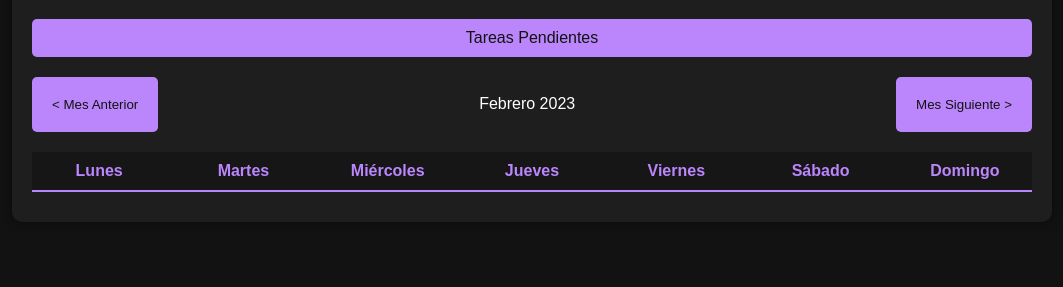
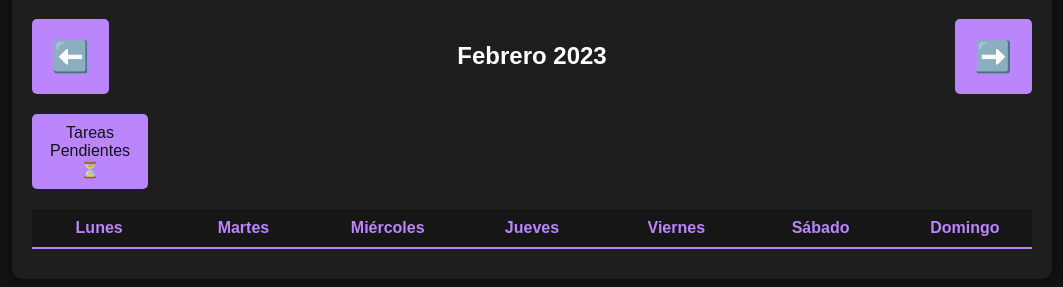
Before and after one commit to emer5mc/proyectoAnalisis, a plain HTML site: page calendario.html in a window 1280 px wide. Shown: the part 81-368 px from the top of the page, without its empty margins (108-1171 px from the left). Drawn offline with Linux system fonts and the light colour scheme; no server answers.

Commit message:
botón tareas pendientes

```diff
--- a/calendario.html
+++ b/calendario.html
@@ -12,12 +12,12 @@
 <body>
     <div class="container">
         <h1>Calendario Agenda</h1>
-        <a href="tareas.html" class="pending-tasks-button">Tareas Pendientes</a>
         <div class="calendar-controls">
-            <button id="prevMonth">&lt; Mes Anterior</button>
+            <button id="prevMonth">⬅️</button>
             <span id="currentMonthYear">Febrero 2023</span>
-            <button id="nextMonth">Mes Siguiente &gt;</button>
+            <button id="nextMonth">➡️</button>
         </div>
+        <a href="tareas.html" class="pending-tasks-button">Tareas Pendientes ⏳ </a>
         <!-- Días de la semana -->
         <div class="day-names">
             <div class="day-name">Lunes</div>
--- a/script.js
+++ b/script.js
@@ -222,6 +222,7 @@ document.addEventListener('DOMContentLoaded', function () {
     // ===================== BOTONES DE EDICIÓN/ELIMINACIÓN =====================
     editActivityButton.addEventListener('click', () => {
         openEditModal(selectedActivity);
+        detailModal.style.display = 'none';
     });
 
     deleteActivityButton.addEventListener('click', async () => {
--- a/styles.css
+++ b/styles.css
@@ -33,6 +33,7 @@ h1 {
     transition: background-color 0.3s ease;
     margin-bottom: 20px;
     text-decoration: none;
+    width: 96px;
 }
 
 .pending-tasks-button:hover {
@@ -282,3 +283,12 @@ button[type="submit"]:hover {
         padding: 10px;
     }
 }
+
+#currentMonthYear {
+    font-size: 24px;
+    font-weight: bold;
+}
+
+#prevMonth, #nextMonth {
+    font-size: 30px;
+}
```
